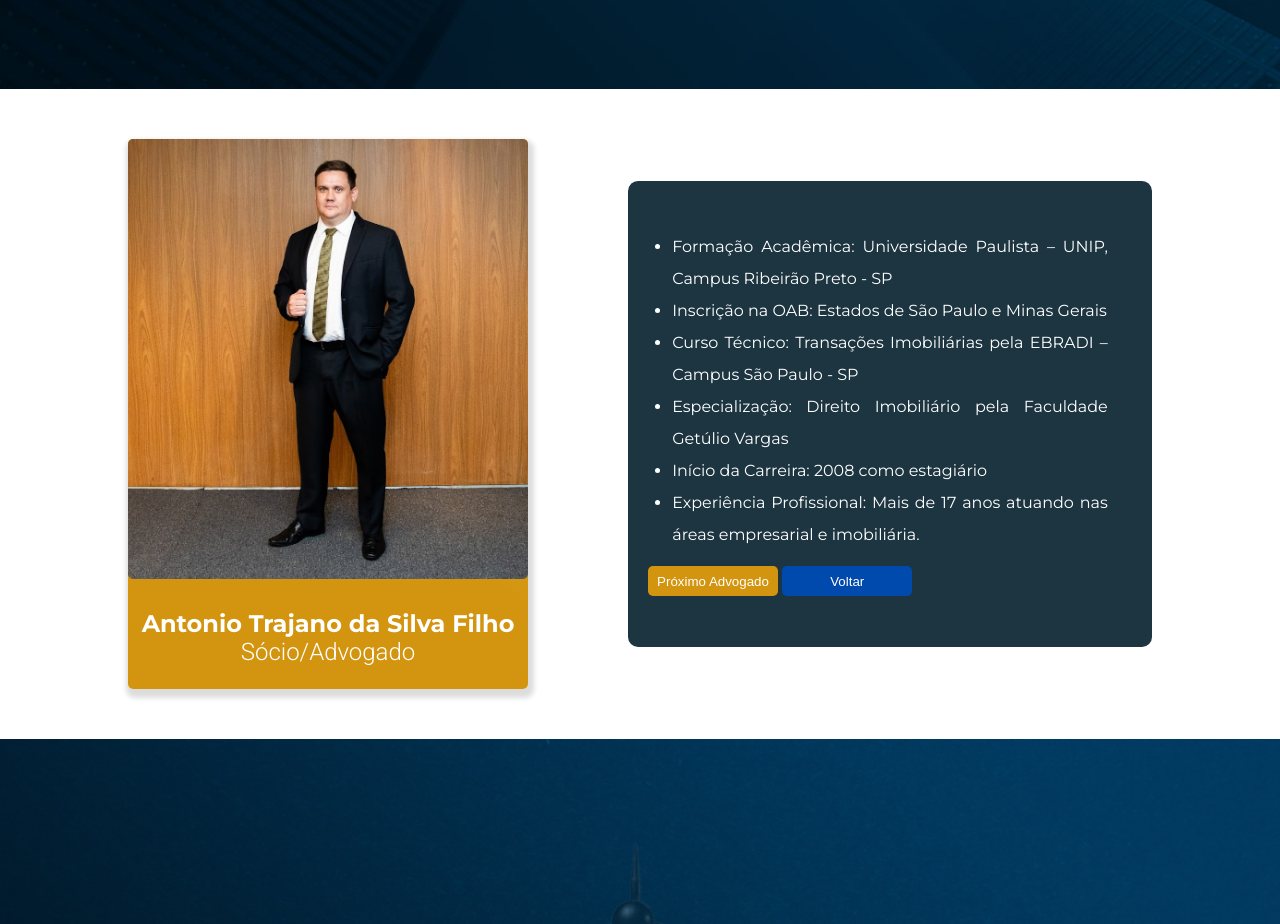
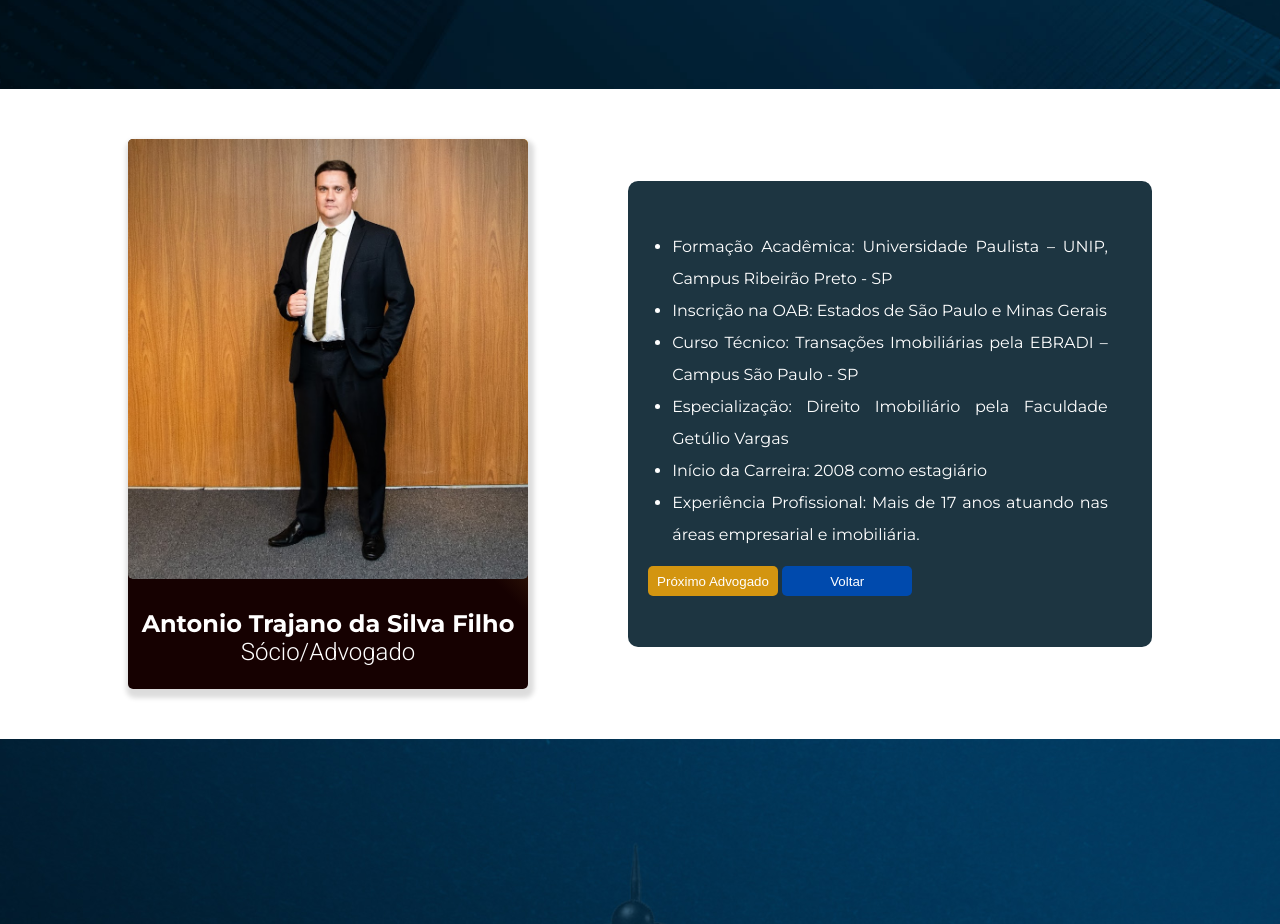
Before and after one commit to Tkailaine/trajano-filho, a plain HTML site: page index.html in a window 1280 px wide. Shown: the part 3120-4044 px from the top of the page. Drawn offline with nearby package versions, Linux system fonts and the light colour scheme.

Commit message:
Update styles.css

```diff
--- a/estilos/styles.css
+++ b/estilos/styles.css
@@ -615,7 +615,7 @@ background-position: top;
 .card{
   width: 400px;
   height: 550px;
-  background-image: linear-gradient(45deg, #d39510 50%, #ffc13b );
+  background-image: linear-gradient(45deg, #160101 50%, #ffc13b );
   border-radius: 5px;
   box-shadow: 2px 5px 5px 4px rgba(0, 0, 0, 0.137);
 }
```
